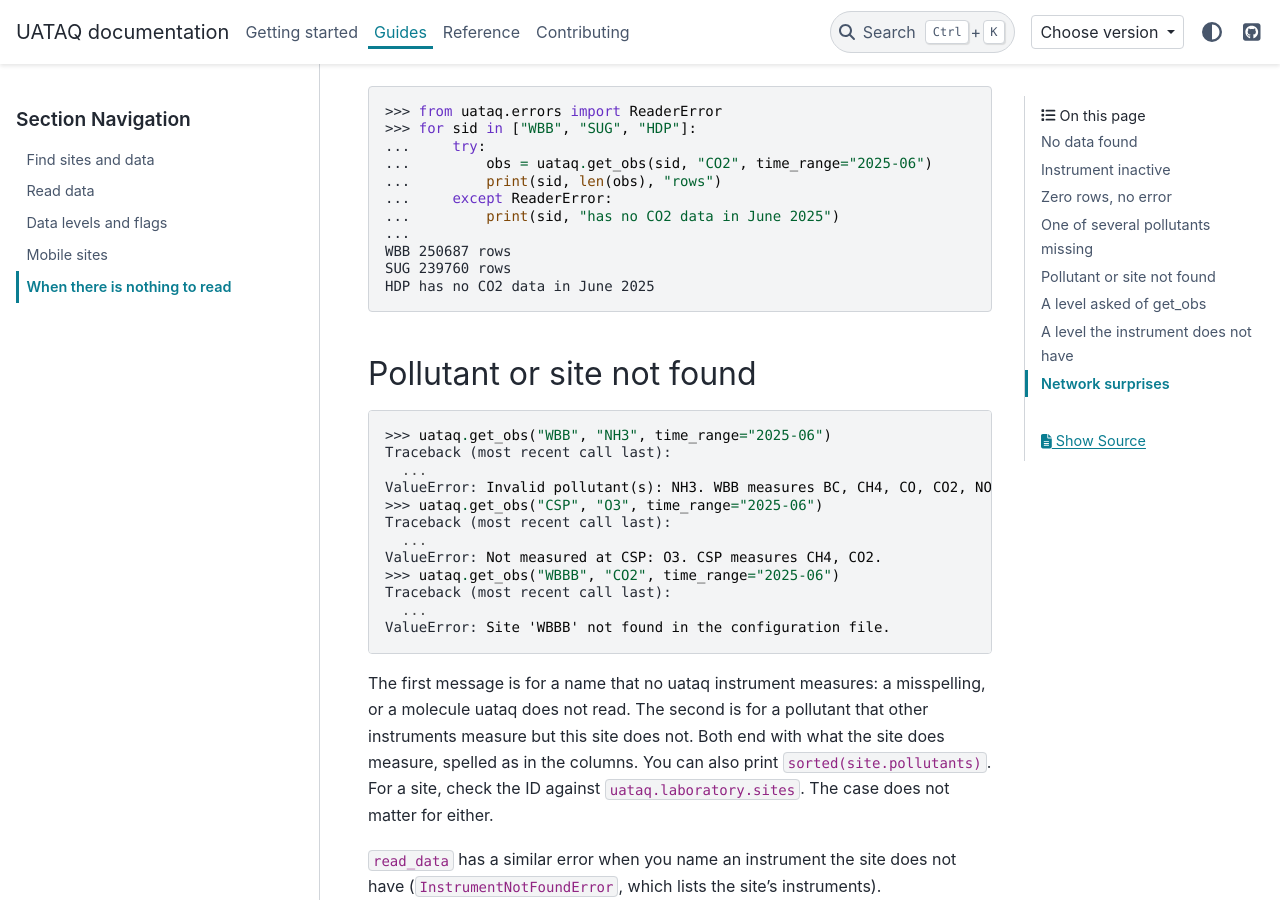
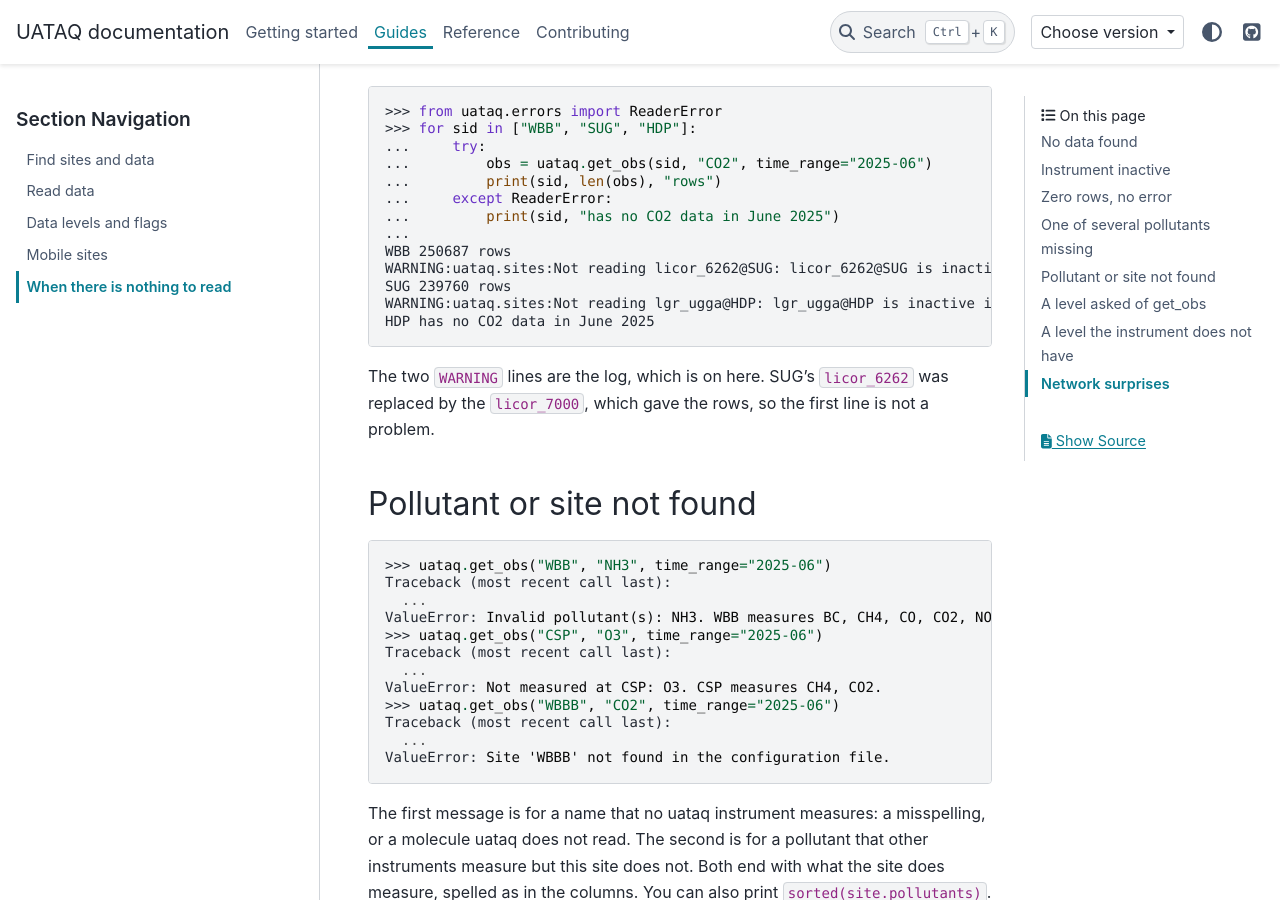
Before and after one commit to jmineau/uataq, a Sphinx documentation site: the page built from docs/guides/errors.rst, in a window 1280 px wide and 900 px high, scrolled down 3559 px. Built offline with Sphinx 7.4.7 and the PyData theme 0.15.4, drawn with Linux system fonts in a browser that asks for light colours.

Commit message:
docs: show the log lines of the loop that skips sites with no data

```diff
--- a/docs/guides/errors.rst
+++ b/docs/guides/errors.rst
@@ -175,8 +175,14 @@ To go through many sites or months and skip the empty ones, catch the error:
     ...         print(sid, "has no CO2 data in June 2025")
     ...
     WBB 250687 rows
+    WARNING:uataq.sites:Not reading licor_6262@SUG: licor_6262@SUG is inactive in given time_range
     SUG 239760 rows
+    WARNING:uataq.sites:Not reading lgr_ugga@HDP: lgr_ugga@HDP is inactive in given time_range
     HDP has no CO2 data in June 2025
+
+The two ``WARNING`` lines are the log, which is on here. SUG's ``licor_6262`` was
+replaced by the ``licor_7000``, which gave the rows, so the first line is not a
+problem.
 
 Pollutant or site not found
 ---------------------------
```
